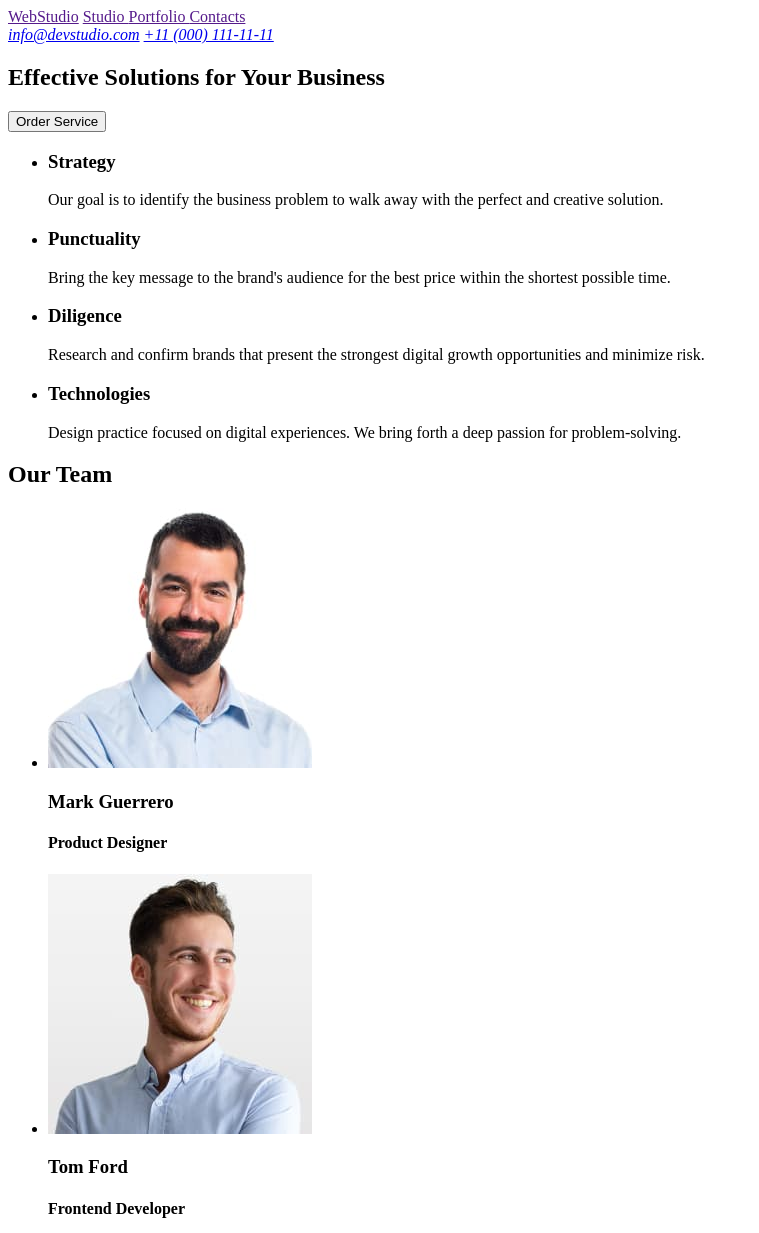
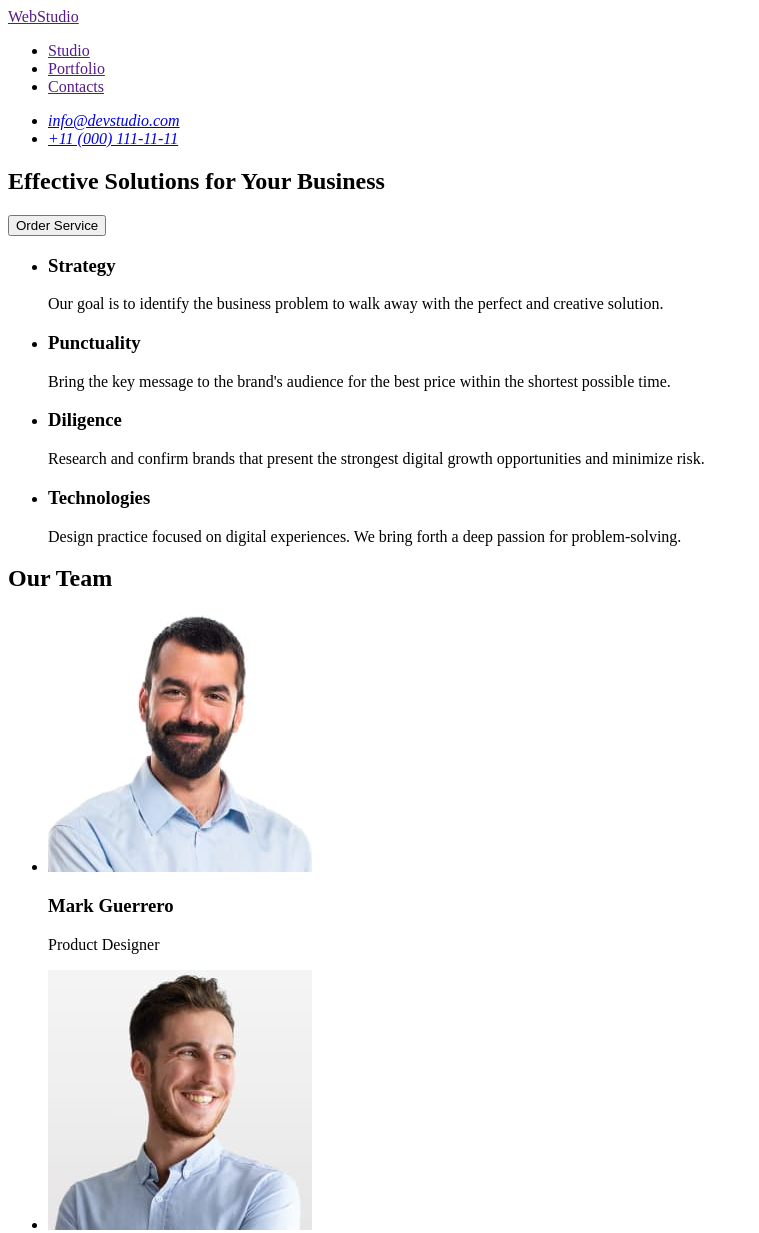
Before and after one commit to mariabykova23/goit-markup-hw-01, a plain HTML site: page index.html in a window 1280 px wide. Shown: the top 1233 px of the page, without its empty margins (0-759 px from the left). Drawn offline with Linux system fonts and the light colour scheme.

Commit message:
final markup(correction)

```diff
--- a/index.html
+++ b/index.html
@@ -9,13 +9,17 @@
     <header>
       <nav>
         <a href="">WebStudio</a>
-        <a href=""> Studio </a>
-        <a href=""> Portfolio </a>
-        <a href=""> Contacts </a>
+        <ul>
+          <li><a href=""> Studio </a></li>
+          <li><a href=""> Portfolio </a></li>
+          <li><a href=""> Contacts </a></li>
+        </ul>
       </nav>
       <address>
-        <a href="mailto:info@devstudio.com">info@devstudio.com</a>
-        <a href="tel:+110001111111">+11 (000) 111-11-11</a>
+        <ul>
+          <li><a href="mailto:info@devstudio.com">info@devstudio.com</a></li>
+          <li><a href="tel:+110001111111">+11 (000) 111-11-11</a></li>
+        </ul>
       </address>
     </header>
     <main>
@@ -67,7 +71,7 @@
               height="260"
             />
             <h3>Mark Guerrero</h3>
-            <h4>Product Designer</h4>
+            <p>Product Designer</p>
           </li>
           <li>
             <img
@@ -77,7 +81,7 @@
               height="260"
             />
             <h3>Tom Ford</h3>
-            <h4>Frontend Developer</h4>
+            <p>Frontend Developer</p>
           </li>
           <li>
             <img
@@ -87,7 +91,7 @@
               height="260"
             />
             <h3>Camila Garcia</h3>
-            <h4>Marketing</h4>
+            <p>Marketing</p>
           </li>
           <li>
             <img
@@ -97,13 +101,13 @@
               height="260"
             />
             <h3>Daniel Wilson</h3>
-            <h4>UI Designer</h4>
+            <p>UI Designer</p>
           </li>
         </ul>
       </section>
     </main>
     <footer>
-      <a href="">WebStudio</a>
+      <a href="./index.html">WebStudio</a>
       <p>
         Increase the flow of customers and sales for your business with digital
         marketing & growth solutions.
```
